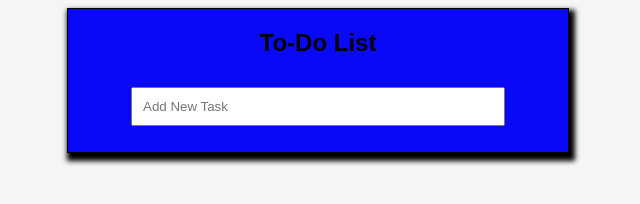
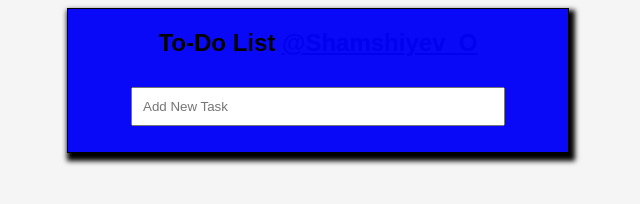
Before and after one commit to Ogabek55/To-Do-List, a plain HTML site: page Index.html in a window 1280 px wide. Shown: the whole page, without its empty margins (330-970 px from the left). Drawn offline with Linux system fonts and the light colour scheme.

Commit message:
Add header Shamshiyev_O

```diff
--- a/Index.html
+++ b/Index.html
@@ -9,7 +9,10 @@
   <body>
     <div class="responseve">
       <div class="Border" id="todo-list">
-        <h2>To-Do List</h2>
+        <h2>
+          To-Do List
+          <a href="https://t.me/kompyuter263"><span>@Shamshiyev_O</span></a>
+        </h2>
         <input type="text" id="todo-input" placeholder="Add New Task" />
         <ul id="items"></ul>
       </div>
```
